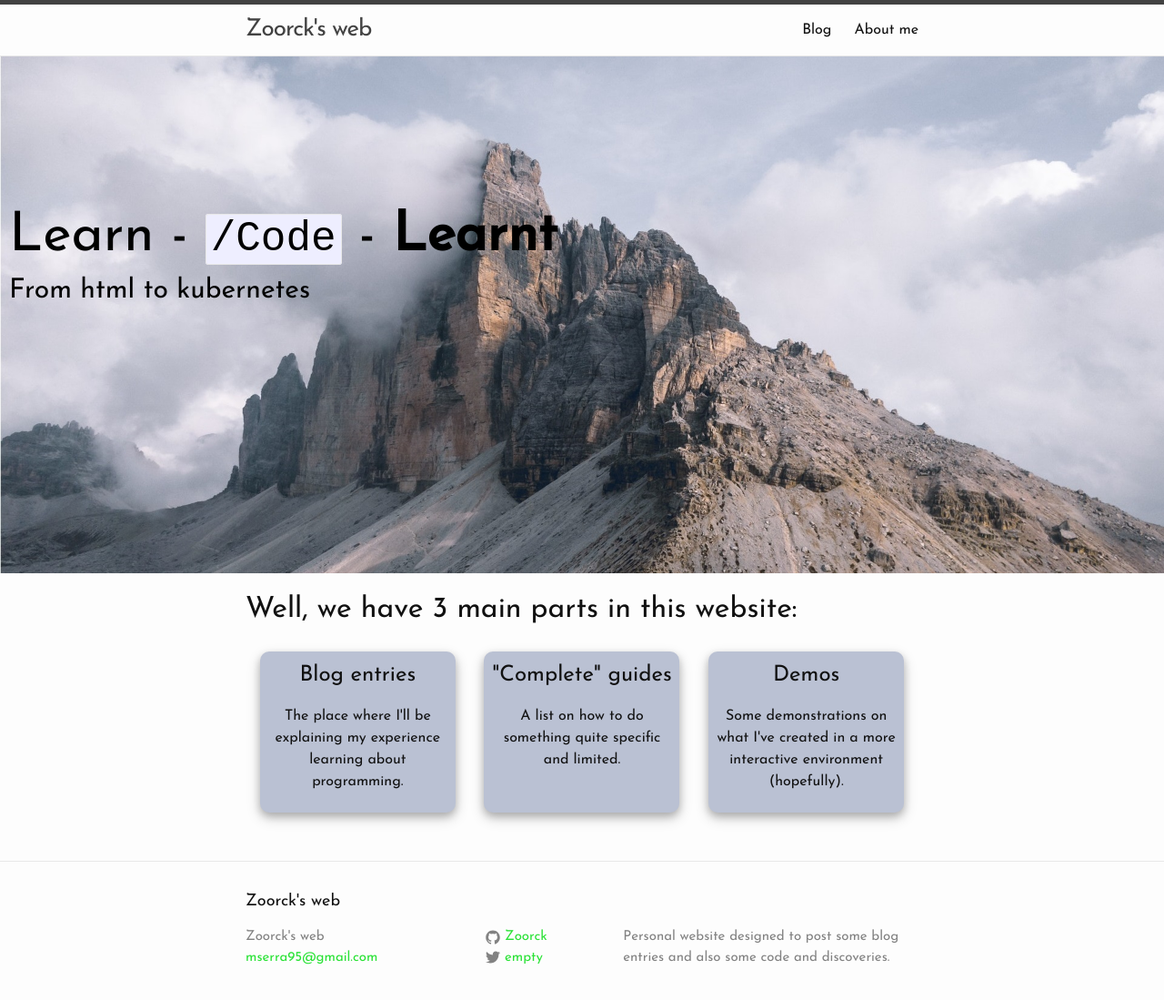
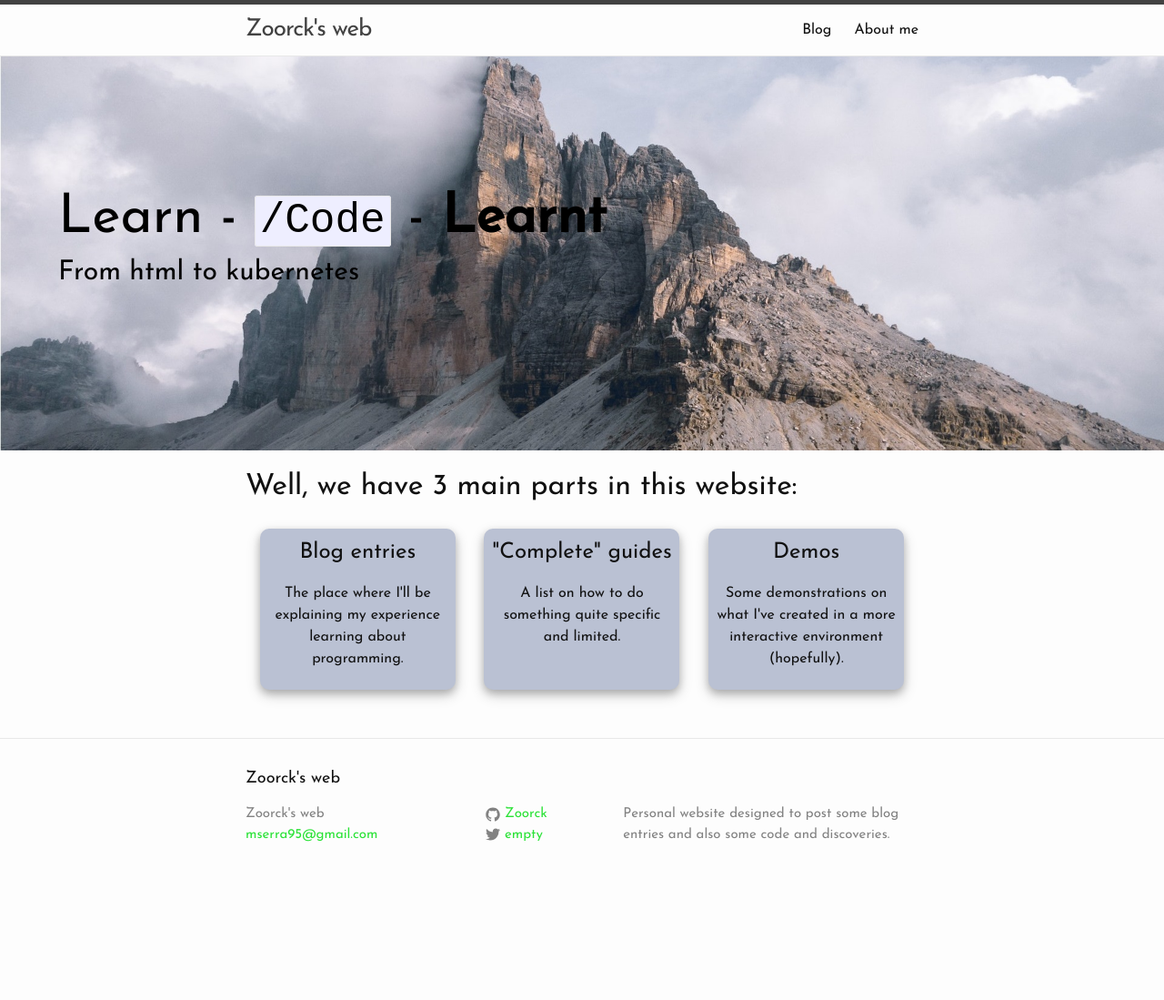
Before and after one commit to Zoorck/zoorck.github.io, a Jekyll site: the page built from index.html, in a window 1280 px wide and 1124 px high. Shown: the top 1099 px of the window at 91% size. Built offline with Jekyll 4.4.1, drawn with Linux system fonts in a browser that asks for light colours.

Commit message:
New flexbox for the banner

```diff
--- a/_sass/_layout.scss
+++ b/_sass/_layout.scss
@@ -205,15 +205,18 @@
 }
 .banner {
     text-align: left;
+    display: flex;
+    flex-direction: column;
+    justify-content: center;
     background-image: $banner-img, linear-gradient(white, grey);
     background-repeat: no-repeat;
     background-size: cover;
-    min-height: 400px;
-//    max-height: 550px;
+    background-position: center;
+    min-height: 450px;
     color: black;
     font-size: 30px;
-    padding-top: 200px;
-    padding-left: 10px;
+    margin-top: 15px;
+    padding-left: 5%;
     line-height: 1;
 }
 
--- a/index.html
+++ b/index.html
@@ -4,9 +4,10 @@ layout: default_home
 
 <div class="banner">
 
-	<h1> Learn - <code class="h1-code">/Code</code> - <strong>Learnt</strong></h1>
-	<p> From html to kubernetes</p>
-
+	<div class="banner-title">
+		<h1> Learn - <code class="h1-code">/Code</code> - <strong>Learnt</strong></h1>
+		<p> From html to kubernetes</p>
+	</div>
 </div>
 
 <dir class="wrapper">
```
Also changed, not shown: 4 other files.
